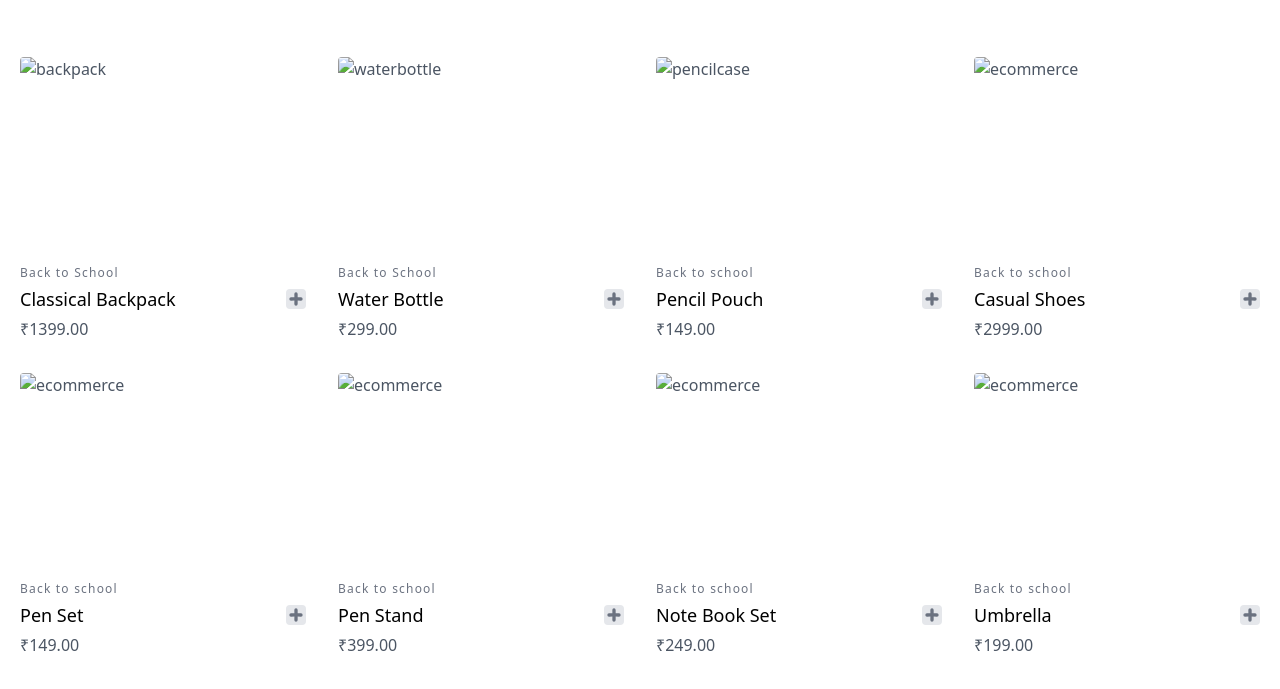
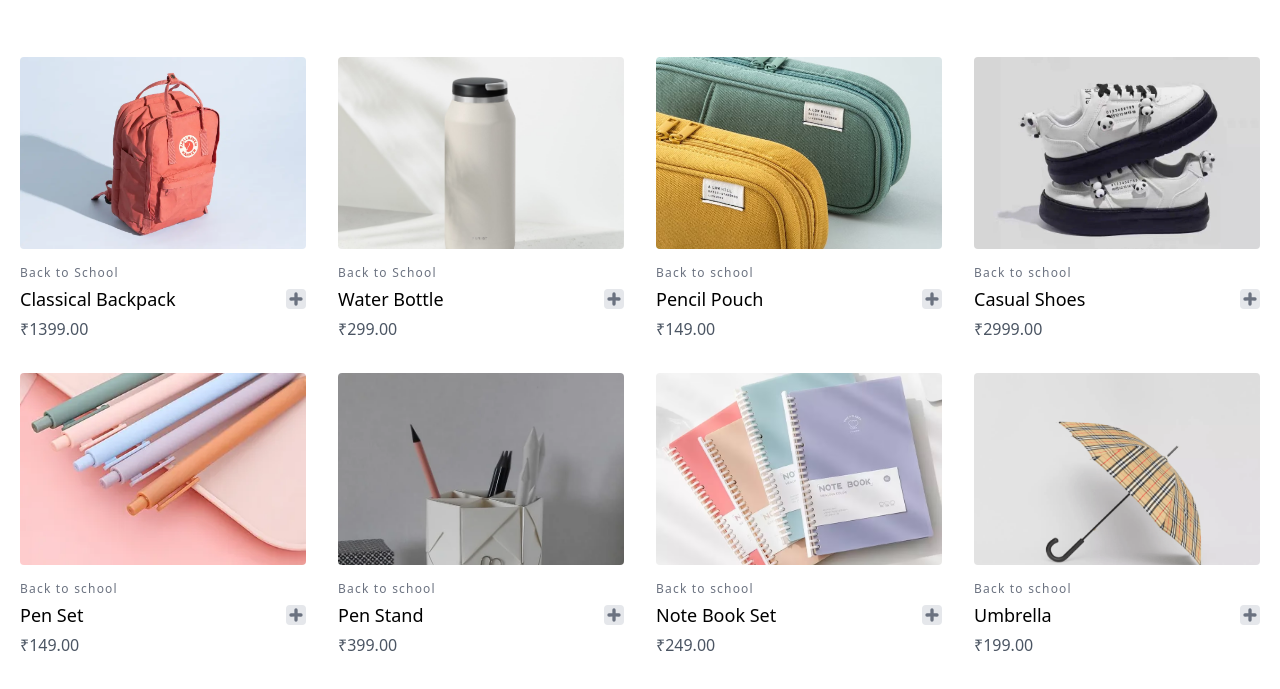
Before and after one commit to srajankumar/shoppy, a plain HTML site: page index.html in a window 1280 px wide. Shown: the part 73-762 px from the top of the page. Drawn offline with nearby package versions, Linux system fonts and the light colour scheme; the site is published under a folder, as on GitHub Pages, so addresses that start at the root find nothing.

Commit message:
config for github pages

```diff
--- a/index.html
+++ b/index.html
@@ -104,7 +104,7 @@
                 <img
                   alt="backpack"
                   class="object-cover object-top w-full h-full block"
-                  src="/Images/backpack.webp"
+                  src="Images/backpack.webp"
                 />
               </a>
               <div class="mt-4">
@@ -138,7 +138,7 @@
                 <img
                   alt="waterbottle"
                   class="object-cover object-top w-full h-full block"
-                  src="/Images/bottle.jpg"
+                  src="Images/bottle.jpg"
                 />
               </a>
               <div class="mt-4">
@@ -170,7 +170,7 @@
                 <img
                   alt="pencilcase"
                   class="object-cover object-center w-full h-full block"
-                  src="/Images/pouch.avif"
+                  src="Images/pouch.avif"
                 />
               </a>
               <div class="mt-4">
@@ -202,7 +202,7 @@
                 <img
                   alt="ecommerce"
                   class="object-cover object-top w-full h-full block"
-                  src="/Images/shoes.webp"
+                  src="Images/shoes.webp"
                 />
               </a>
               <div class="mt-4">
@@ -234,7 +234,7 @@
                 <img
                   alt="ecommerce"
                   class="object-cover object-bottom w-full h-full block"
-                  src="/Images/pens.webp"
+                  src="Images/pens.webp"
                 />
               </a>
               <div class="mt-4">
@@ -266,7 +266,7 @@
                 <img
                   alt="ecommerce"
                   class="object-cover object-center w-full h-full block"
-                  src="/Images/penstand.webp"
+                  src="Images/penstand.webp"
                 />
               </a>
               <div class="mt-4">
@@ -298,7 +298,7 @@
                 <img
                   alt="ecommerce"
                   class="object-cover object-center w-full h-full block"
-                  src="/Images/notebooks.avif"
+                  src="Images/notebooks.avif"
                 />
               </a>
               <div class="mt-4">
@@ -330,7 +330,7 @@
                 <img
                   alt="ecommerce"
                   class="object-cover object-center w-full h-full block"
-                  src="/Images/umbrella.png"
+                  src="Images/umbrella.png"
                 />
               </a>
               <div class="mt-4">
```
